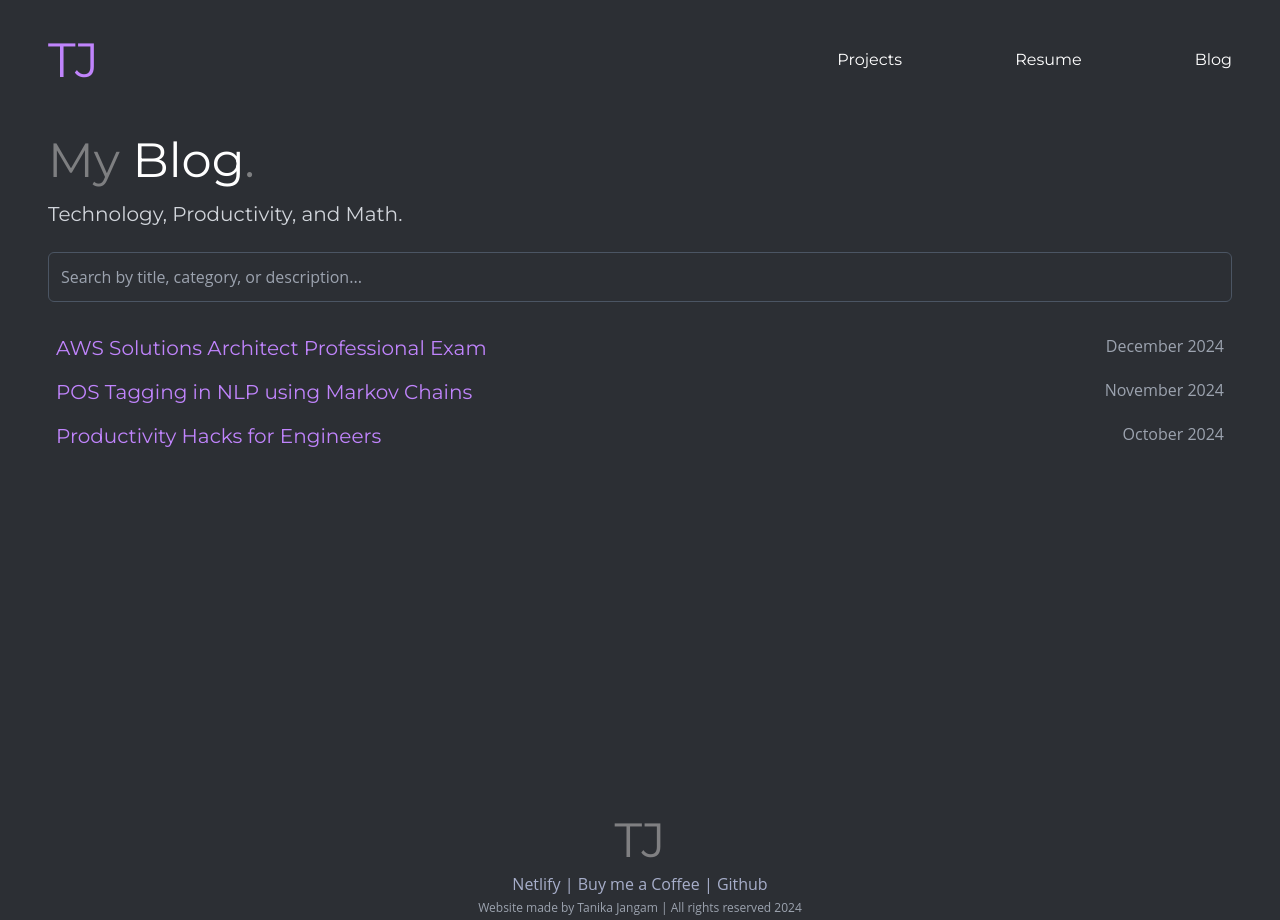
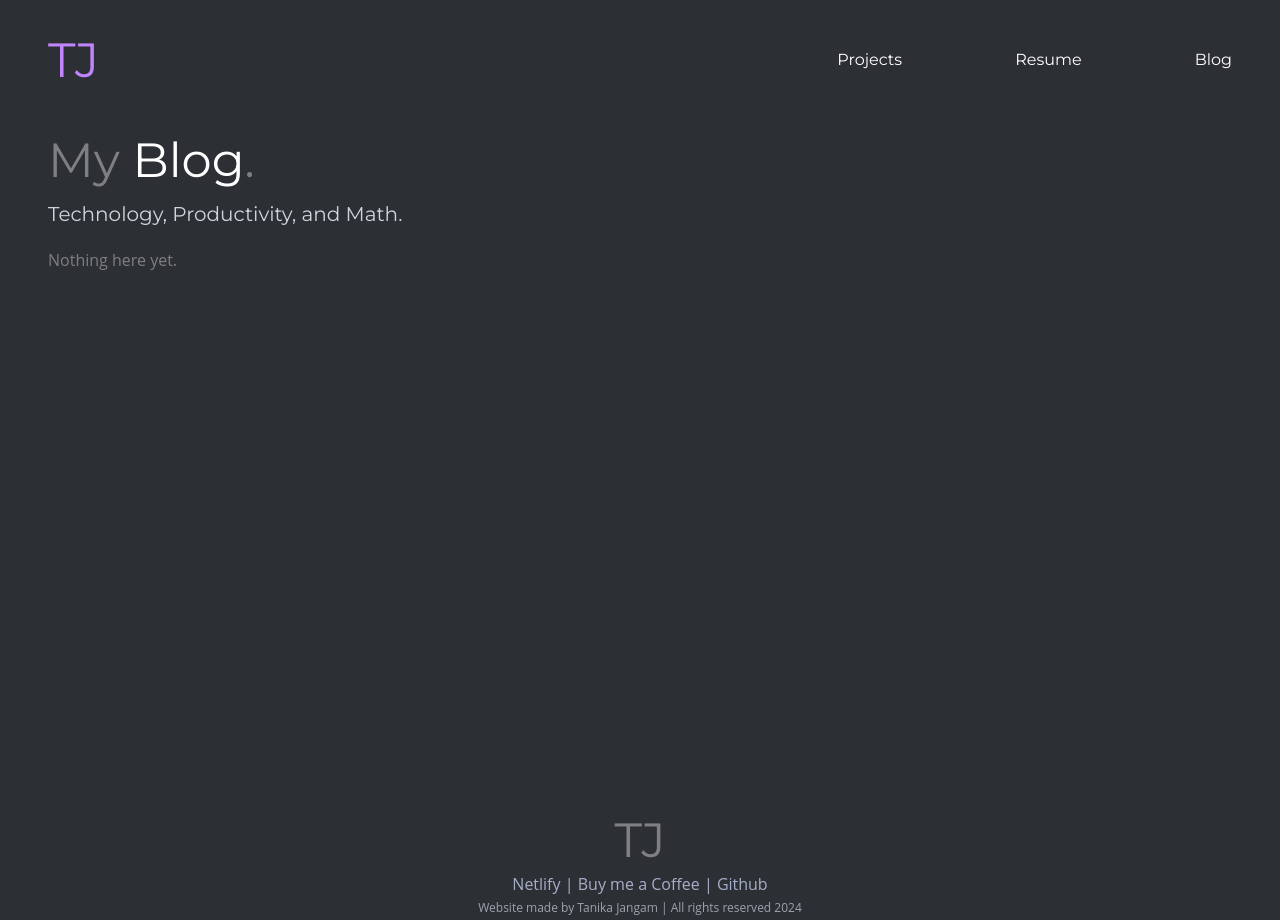
Before and after one commit to tanikajangam/personal-website, a Next.js app: page /blog in a window 1280 px wide. Built offline with nearby package versions, Linux system fonts and the light colour scheme.

Commit message:
removing blog

```diff
--- a/src/app/blog/page.tsx
+++ b/src/app/blog/page.tsx
@@ -72,7 +72,7 @@ export default function BlogPage() {
                     </p>
 
                     {/* Search Bar Section */}
-                    <div className="my-6">
+                    {/* <div className="my-6">
                         <input
                             type="text"
                             className="w-full p-3 rounded-md bg-[#2C2F34] text-white border border-gray-600 focus:outline-none focus:ring-2 focus:ring-[#A36BC0]"
@@ -80,11 +80,11 @@ export default function BlogPage() {
                             value={searchQuery}
                             onChange={(e) => setSearchQuery(e.target.value)}
                         />
-                    </div>
+                    </div> */}
 
                     {/* Blog List */}
                     <div>
-                        {filteredPosts.length > 0 ? (
+                        {/* {filteredPosts.length > 0 ? (
                             filteredPosts.map((post) => (
                                 <Link href={post.url} key={post.url} passHref legacyBehavior>
 
@@ -98,7 +98,8 @@ export default function BlogPage() {
                             ))
                         ) : (
                             <p>No posts found.</p>
-                        )}
+                        )} */}
+                        <p className="mt-5 light-gray">Nothing here yet.</p>
                     </div>
 
 
--- a/src/app/posts/[slug]/page.tsx
+++ b/src/app/posts/[slug]/page.tsx
@@ -29,11 +29,9 @@ const blogPosts: Record<string, BlogPost> = {
     },
 };
 
-// Explicitly define the props type for the page
+// Explicitly define the type of `params`
 interface BlogPostPageProps {
-    params: {
-        slug: string;
-    };
+    params: { slug: string };
 }
 
 export default function BlogPostPage({ params }: BlogPostPageProps) {
```
Also changed, not shown: tsconfig.json (+19 -6 lines).
